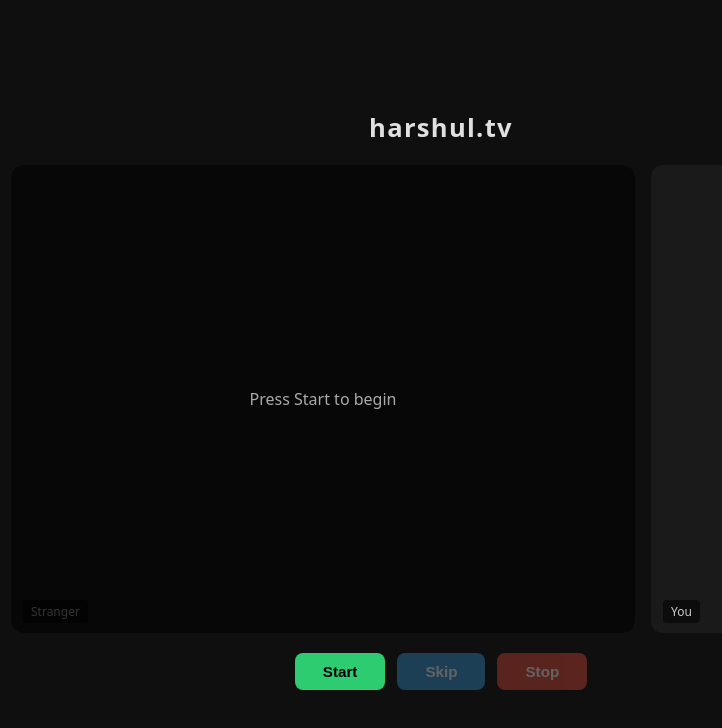
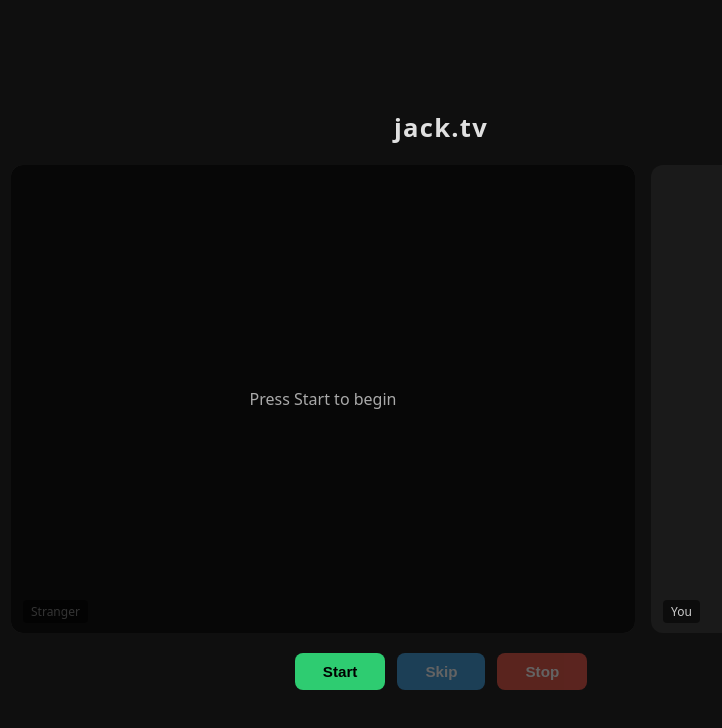
Before and after one commit to harshulsilverspoon/omegle_clone, a website: page public/index.html in a window 1280 px wide. Shown: the whole page, without its empty margins (199-921 px from the left). Drawn offline with nearby package versions, Linux system fonts and the light colour scheme; no server answers.

Commit message:
Update index.html

```diff
--- a/public/index.html
+++ b/public/index.html
@@ -8,7 +8,7 @@
 </head>
 <body>
   <div class="container">
-    <h1>harshul.tv</h1>
+    <h1>jack.tv</h1>
 
     <div class="video-wrapper">
       <div class="video-box">
```
